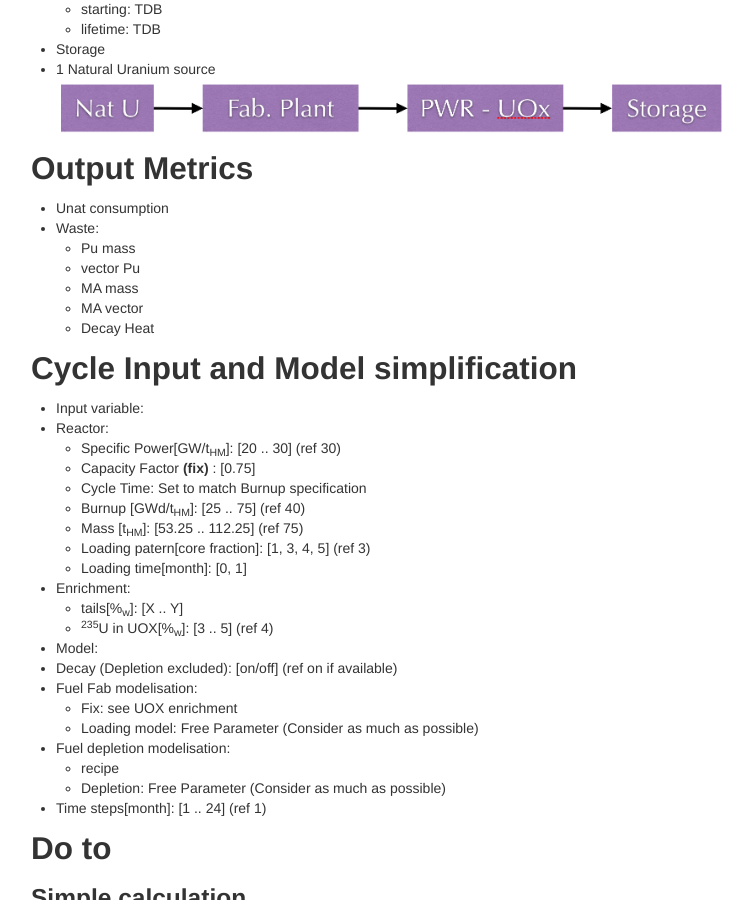
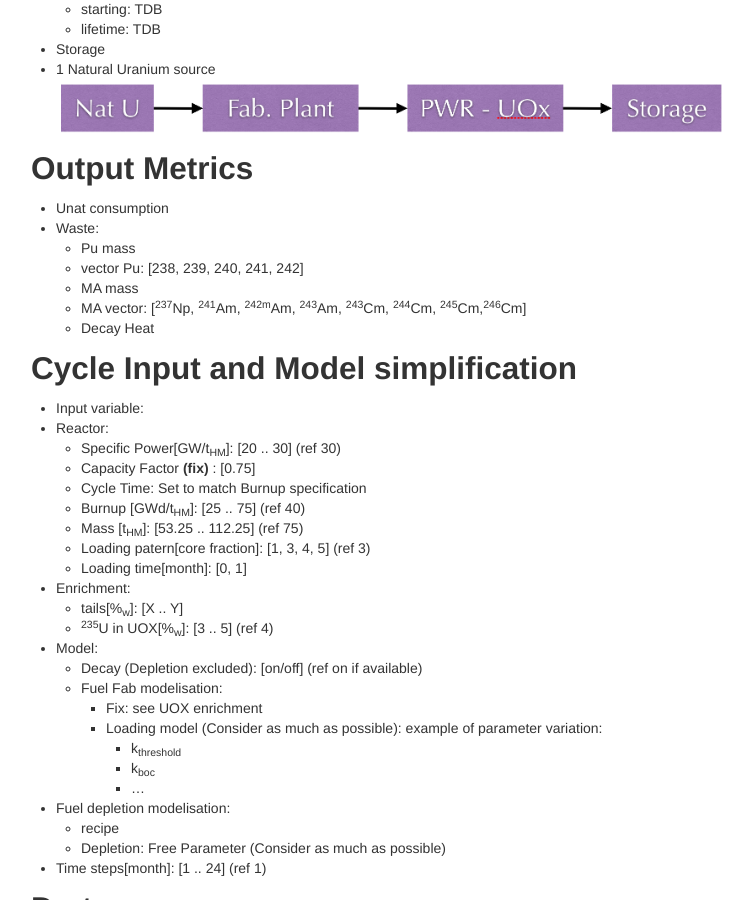
Before and after one commit to FuelCycleFIT/fcci2017.github.io_old_bkp, a Jekyll site: the page built from _pages/experiement/exp1.md, in a window 1280 px wide and 900 px high, scrolled down 473 px. Shown: the whole window, without its empty margins (259-1012 px from the left). Built offline with Jekyll 4.4.1, drawn with Linux system fonts in a browser that asks for light colours; our own code applies the rules of GitHub Pages for plain Markdown files.

Commit message:
add paramrter ex

```diff
--- a/_pages/experiement/exp1.md
+++ b/_pages/experiement/exp1.md
@@ -30,9 +30,9 @@ The present experiement cycle will be composed by:
 - Unat consumption
 - Waste:
   - Pu mass
-  - vector Pu
+  - vector Pu: [238, 239, 240, 241, 242]
   - MA mass
-  - MA vector
+  - MA vector: [<sup>237</sup>Np, <sup>241</sup>Am, <sup>242m</sup>Am, <sup>243</sup>Am, <sup>243</sup>Cm, <sup>244</sup>Cm, <sup>245</sup>Cm,<sup>246</sup>Cm]
   - Decay Heat
 
 
@@ -50,10 +50,14 @@ The present experiement cycle will be composed by:
    - tails[%<sub>w</sub>]: [X .. Y]
    - <sup>235</sup>U in UOX[%<sub>w</sub>]: [3 .. 5] (ref 4)
 - Model:
- - Decay (Depletion excluded): [on/off] (ref on if available)
- - Fuel Fab modelisation:
-   - Fix: see UOX enrichment
-   - Loading model: Free Parameter (Consider as much as possible)
+  - Decay (Depletion excluded): [on/off] (ref on if available)
+  - Fuel Fab modelisation:
+    - Fix: see UOX enrichment
+    - Loading model (Consider as much as possible): example of parameter variation:
+      - k<sub>threshold</sub>
+      - k<sub>boc</sub>
+      - ...
+
  - Fuel depletion modelisation:
    - recipe
    - Depletion: Free Parameter (Consider as much as possible)
```
